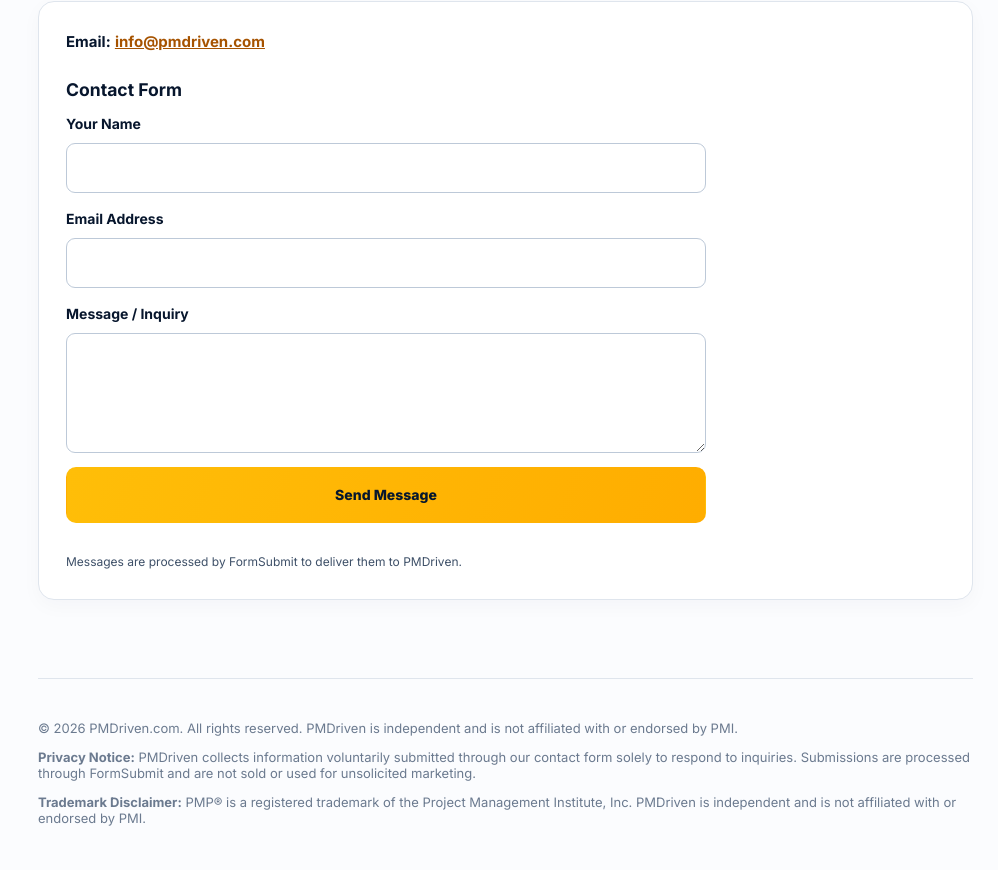
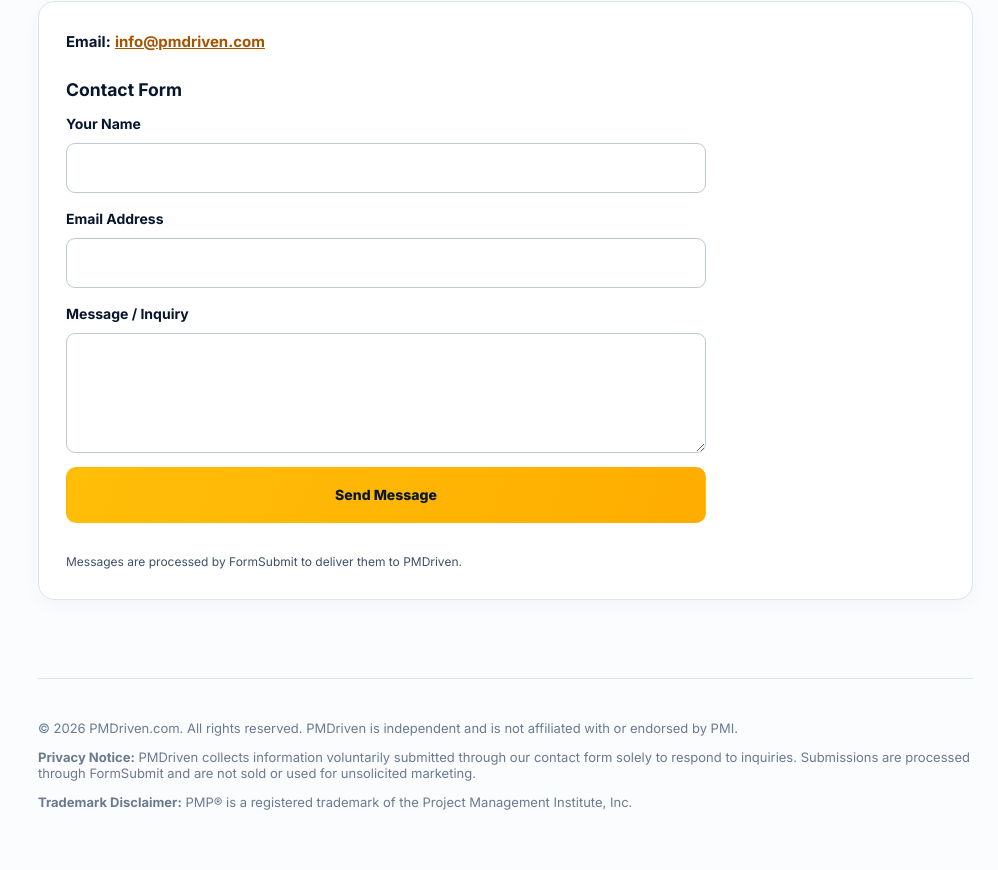
Before and after one commit to sharif-rasikh/pmdriven-website, a plain HTML site: page index.html in a window 1280 px wide. Shown: the part 3850-4720 px from the top of the page, without its empty margins (282-1280 px from the left). Drawn offline with Linux system fonts and the light colour scheme.

Commit message:
Update trademark disclaimer in footer

```diff
--- a/index.html
+++ b/index.html
@@ -174,7 +174,7 @@
 <footer class="footer">
   <p>© 2026 PMDriven.com. All rights reserved. PMDriven is independent and is not affiliated with or endorsed by PMI.</p>
   <p><strong>Privacy Notice:</strong> PMDriven collects information voluntarily submitted through our contact form solely to respond to inquiries. Submissions are processed through FormSubmit and are not sold or used for unsolicited marketing.</p>
-  <p><strong>Trademark Disclaimer:</strong> PMP® is a registered trademark of the Project Management Institute, Inc. PMDriven is independent and is not affiliated with or endorsed by PMI.</p>
+  <p><strong>Trademark Disclaimer:</strong> PMP® is a registered trademark of the Project Management Institute, Inc.</p>
 </footer></main>
 <script>
 const sidebar=document.getElementById('sidebar'),menu=document.getElementById('menuBtn'),backdrop=document.getElementById('backdrop');function closeMenu(){sidebar.classList.remove('open');backdrop.classList.remove('show');menu.setAttribute('aria-expanded','false')}menu.addEventListener('click',()=>{let open=sidebar.classList.toggle('open');backdrop.classList.toggle('show',open);menu.setAttribute('aria-expanded',String(open))});backdrop.addEventListener('click',closeMenu);document.querySelectorAll('.nav a').forEach(a=>a.addEventListener('click',()=>{document.querySelectorAll('.nav a').forEach(x=>x.classList.remove('active'));a.classList.add('active');closeMenu()}));document.getElementById('contactForm').addEventListener('submit', async e => {
```
